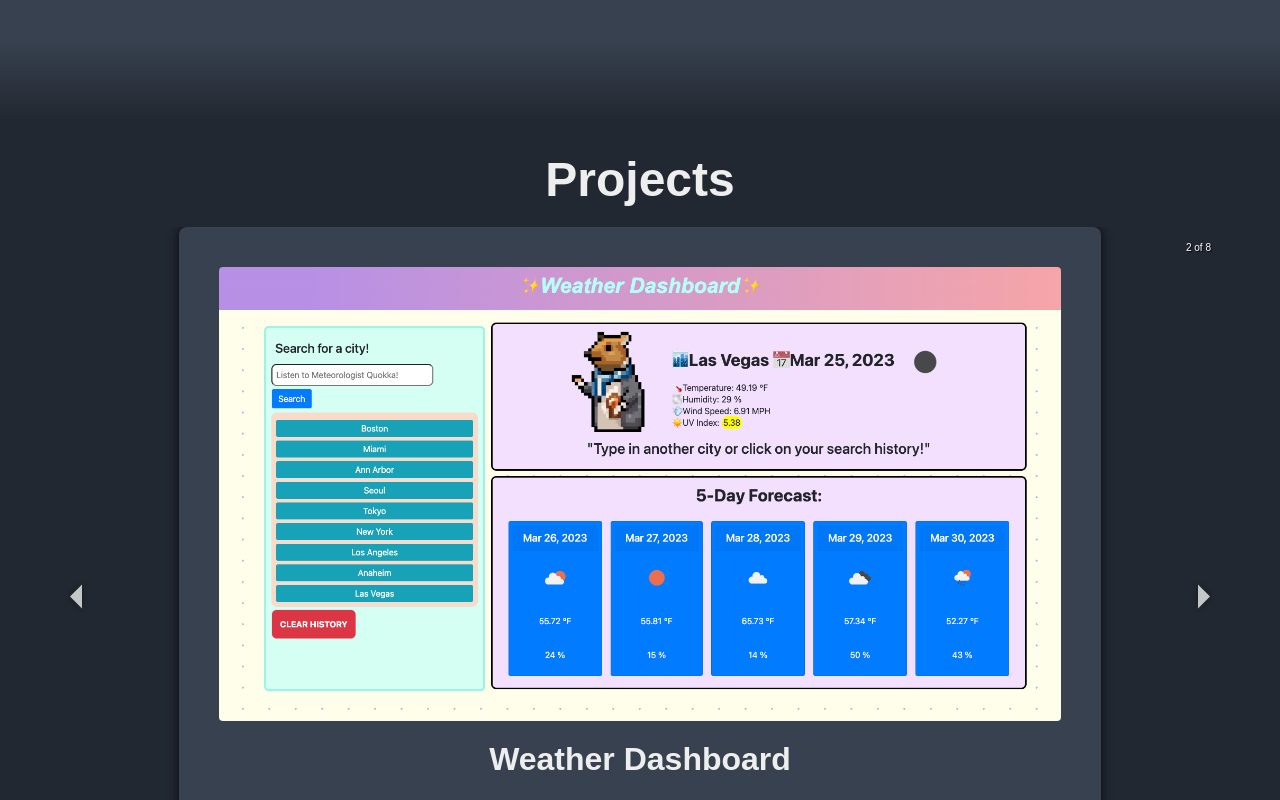
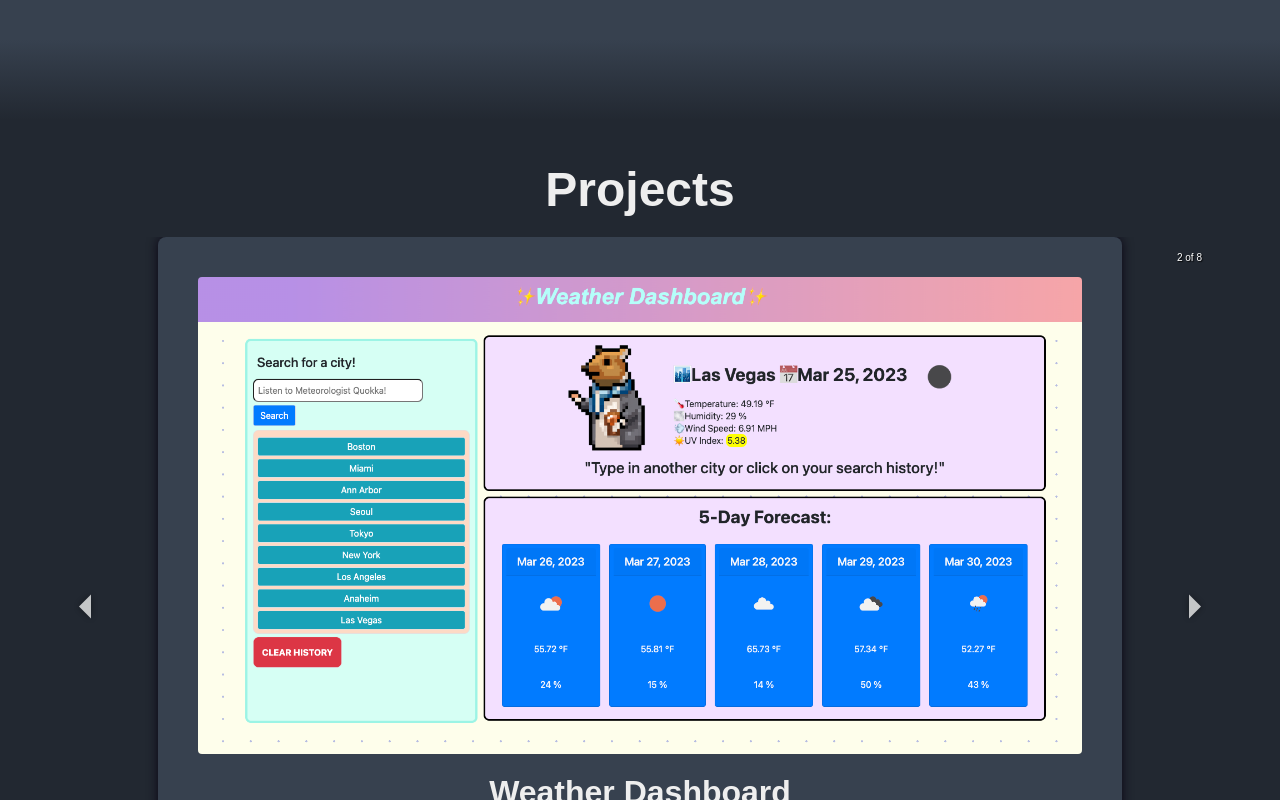
Before and after one commit to WhaleAnchor/AC-React-Portfolio, a React (Create React App) app: page / in a window 1280 px wide. Shown: the part 1480-2280 px from the top of the page. Built offline with nearby package versions, Linux system fonts and the light colour scheme.

Commit message:
resizing

```diff
--- a/src/components/Projects.js
+++ b/src/components/Projects.js
@@ -24,6 +24,7 @@ const ProjectsContainer = styled.div`
   background: rgb(34,40,49);
   background: linear-gradient(180deg, rgba(34,40,49,1) 95%, rgba(55,65,79,1) 100%);
   color: #eeeeee;
+  padding:10px
 `;
 
 const CarouselWrapper = styled.div`
@@ -68,7 +69,7 @@ const ProjectCard = styled.div`
   background-color: #37414f;
   border-radius: 8px;
   padding: 40px;
-  width: 80%;
+  width: 85%;
   margin: 0 auto;
   box-shadow: rgba(10, 5, 20, 5) 0px 0px 11px;
 
```
